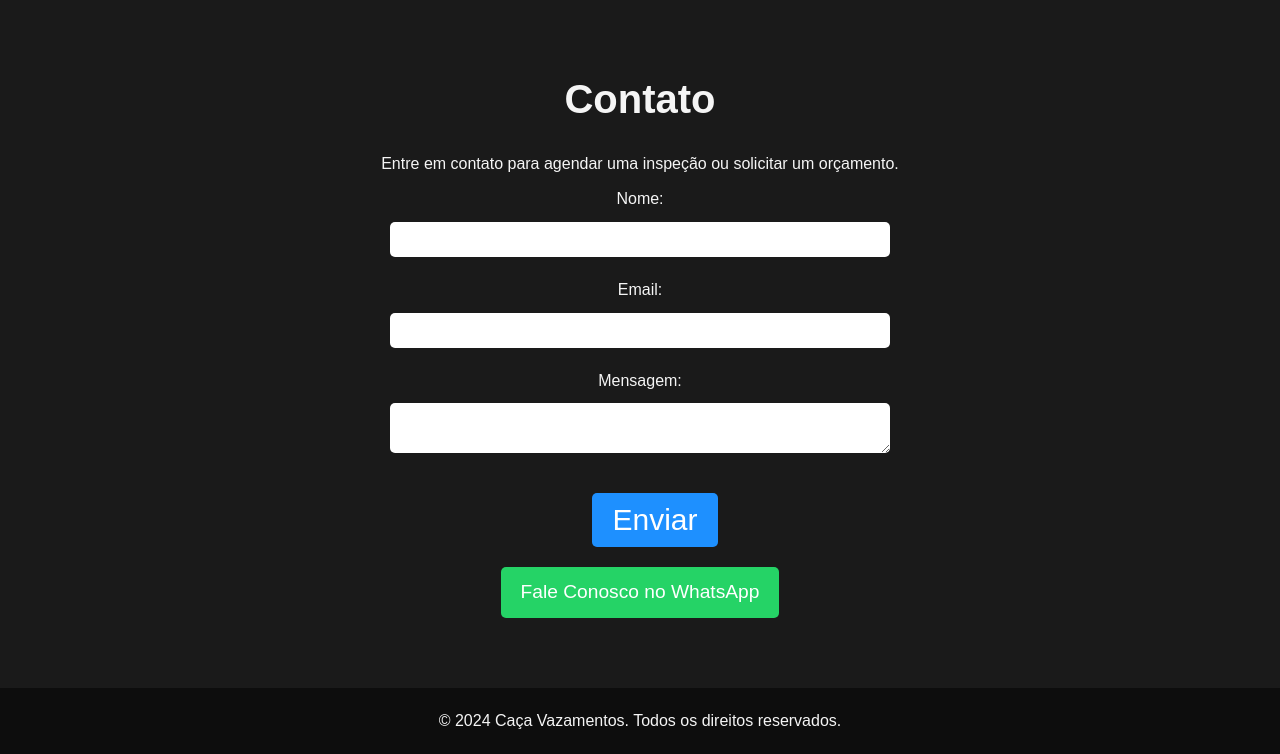
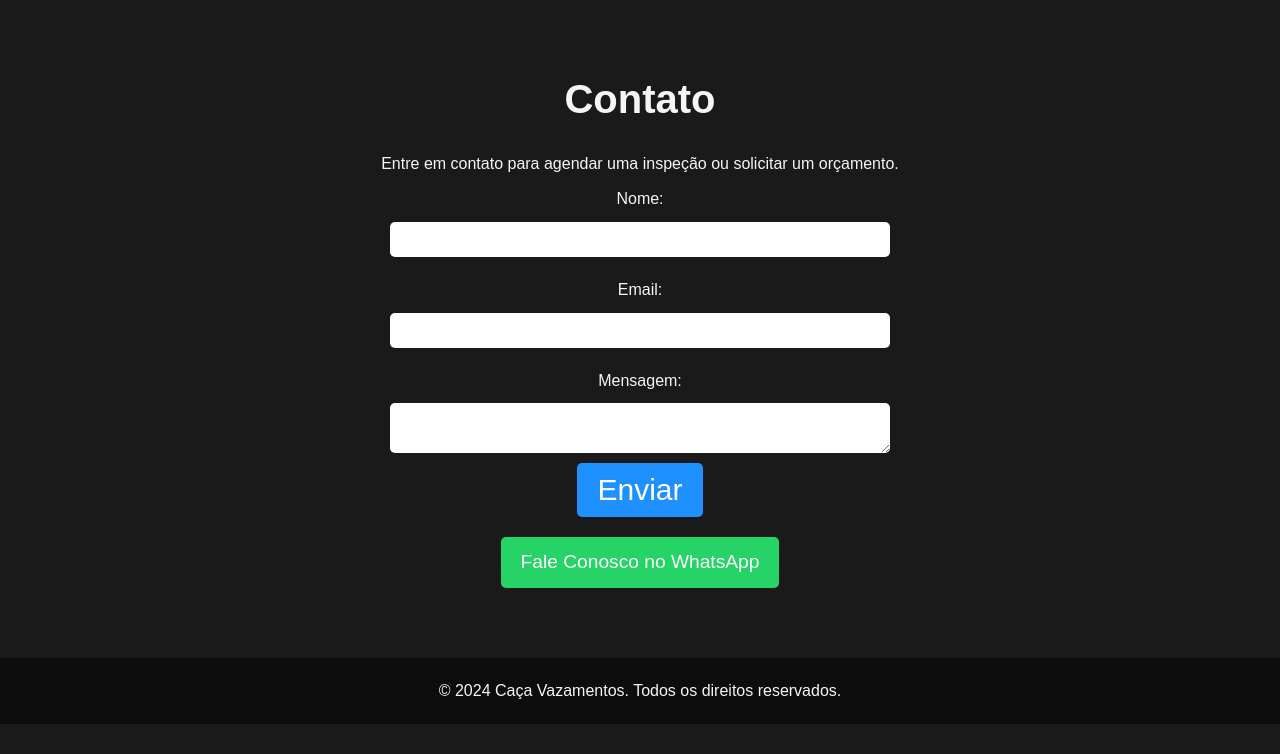
Before and after one commit to Dbarbosadesigner/Landing-page-DH, a plain HTML site: page index.html in a window 1280 px wide. Shown: the part 2440-3194 px from the top of the page. After the commit the page ends 3164 px from the top, so only its background shows below. Drawn offline with Linux system fonts and the light colour scheme.

Commit message:
centralizando botão enviar

```diff
--- a/styles.css
+++ b/styles.css
@@ -205,11 +205,14 @@ h2 {
     border: none;
     border-radius: 5px;
     cursor: pointer;
-    transition: background 0.3s ease;
+    transition: all 0.3s ease;
+    align-items: center;
+    margin: 0px ;
 }
 
 .contact button:hover {
     background: #1c86ee;
+    transform: scale(1.1);
 }
 
 .whatsapp-button {
@@ -221,11 +224,13 @@ h2 {
     text-decoration: none;
     border-radius: 5px;
     font-size: 1.2em;
-    transition: background 0.3s ease;
+    transition: all 0.3s;
+    align-items: center;
 }
 
 .whatsapp-button:hover {
-    background: #1ebe57;
+    background: #109b27;
+    transform: scale(1.2);
 }
 
 footer {
```
